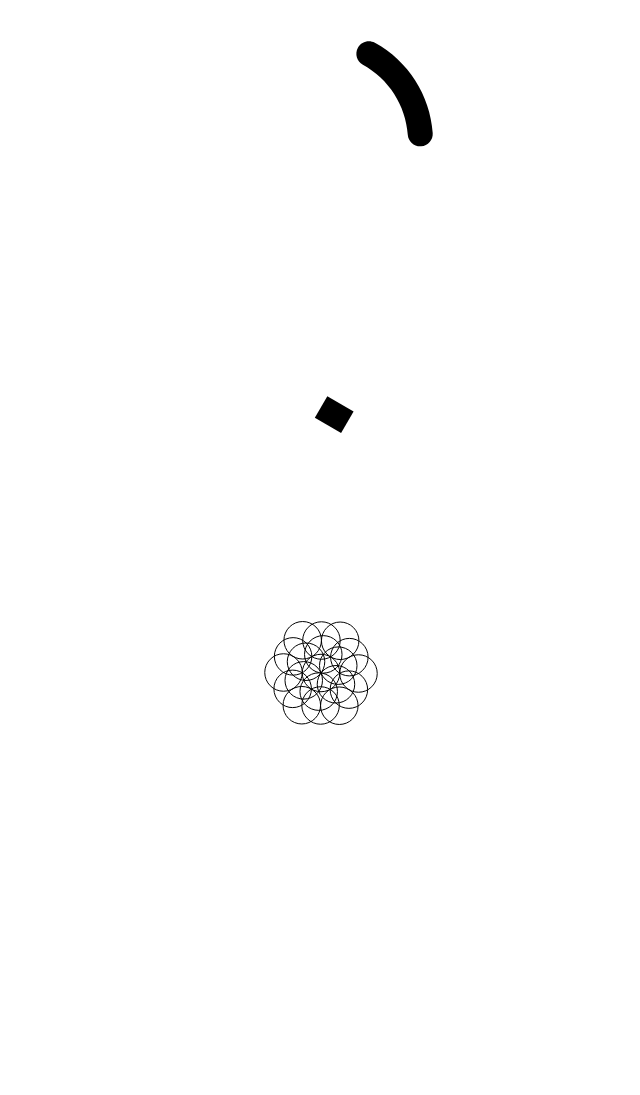
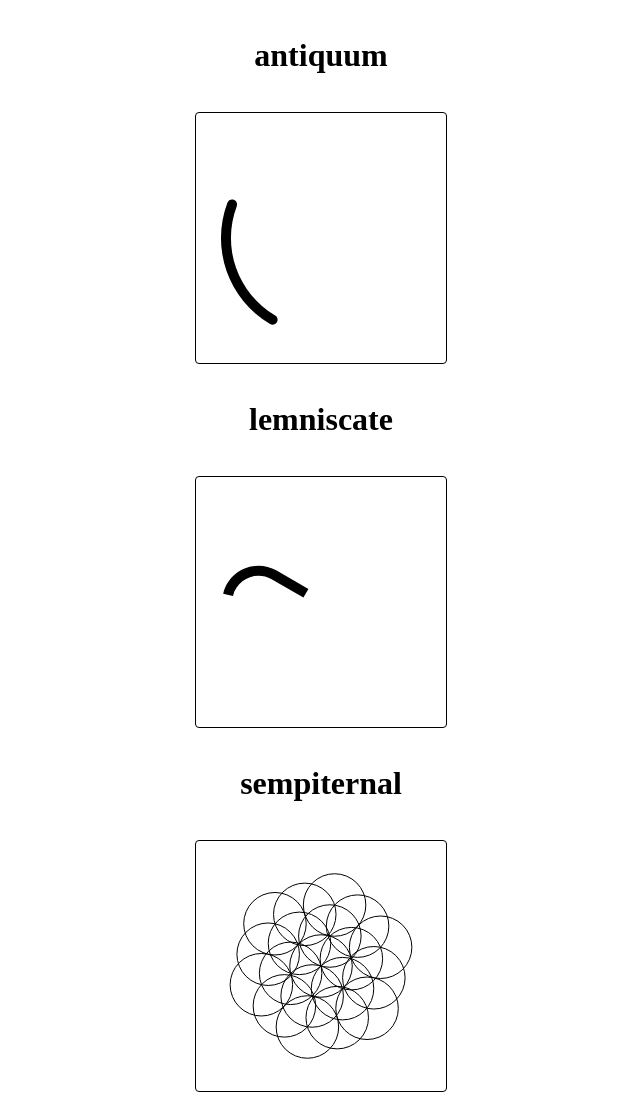
Before and after one commit to era-epoch/animautomata, a website built with Vite: page examples/basic/basic.html in a window 1280 px wide. Shown: the whole page, without its empty margins (319-959 px from the left). Before the commit the page ends 814 px from the top, so only its background shows below. Built offline with nearby package versions, Linux system fonts and the light colour scheme.

Commit message:
examples, readme changes

```diff
--- a/examples/basic/basic.css
+++ b/examples/basic/basic.css
@@ -18,4 +18,6 @@ body {
 canvas {
   width: fit-content;
   height: fit-content;
+  border: 1px solid black;
+  border-radius: 4px;
 }
--- a/examples/basic/basic.html
+++ b/examples/basic/basic.html
@@ -4,7 +4,7 @@
     <meta charset="UTF-8" />
     <link rel="icon" type="image/svg+xml" href="/vite.svg" />
     <meta name="viewport" content="width=device-width, initial-scale=1.0" />
-    <title>Basic Example</title>
+    <title>Basic Animautomata</title>
     <link rel="stylesheet" href="./basic.css" />
   </head>
 
@@ -12,9 +12,12 @@
     <script type="module" src="/src/index.ts"></script>
     <script defer type="module" src="/examples/basic/basic.ts"></script>
     <div class="animations">
-      <canvas width="150" height="150" id="antiquum-canvas"></canvas>
-      <canvas width="150" height="150" id="lemniscate-canvas"></canvas>
-      <canvas width="150" height="150" id="sempiternal-canvas"></canvas>
+      <h1>antiquum</h1>
+      <canvas width="250" height="250" id="antiquum-canvas"></canvas>
+      <h1>lemniscate</h1>
+      <canvas width="250" height="250" id="lemniscate-canvas"></canvas>
+      <h1>sempiternal</h1>
+      <canvas width="250" height="250" id="sempiternal-canvas"></canvas>
     </div>
   </body>
 </html>
--- a/examples/basic/basic.ts
+++ b/examples/basic/basic.ts
@@ -1,24 +1,7 @@
 import { Antiquum, Lemniscate, Sempiternal } from "../../src";
 
-const antiquum = new Antiquum("antiquum-canvas", {
-  canvasHeight: 250,
-  canvasWidth: 250,
-  arcWidth: 25,
-});
+const antiquum = new Antiquum("antiquum-canvas");
 
-antiquum.play();
+const lemniscate = new Lemniscate("lemniscate-canvas");
 
-const lemniscate = new Lemniscate("lemniscate-canvas", {
-  canvasHeight: 250,
-  canvasWidth: 250,
-  arcWidth: 25,
-});
-
-lemniscate.play();
-
-const sempiternal = new Sempiternal("sempiternal-canvas", {
-  canvasHeight: 250,
-  canvasWidth: 250,
-});
-
-sempiternal.play();
+const sempiternal = new Sempiternal("sempiternal-canvas");
--- a/package.json
+++ b/package.json
@@ -32,7 +32,6 @@
   "homepage": "https://github.com/era-epoch/animautomata#readme",
   "devDependencies": {
     "@types/jest": "^29.5.13",
-    "esbuild": "^0.24.0",
     "jest": "^29.7.0",
     "ts-jest": "^29.2.5",
     "typescript": "^5.6.2",
--- a/src/animautomaton.ts
+++ b/src/animautomaton.ts
@@ -269,6 +269,13 @@ export abstract class Animautomaton {
   }
 
   // #region Methods
+
+  /**
+   * This function is called at the end of all child class constructors.
+   */
+  postConstructor = () => {
+    if (!this.paused) requestAnimationFrame(this.animate);
+  };
 
   /**
    * Sets one or more configurable properties of this Animautomaton.
--- a/src/antiquum/antiquum.ts
+++ b/src/antiquum/antiquum.ts
@@ -162,7 +162,7 @@ export class Antiquum extends Animautomaton {
    */
   tailCap: Linecap | null;
 
-  // #region Constructor
+  // #region Methods
 
   /**
    * Creates a new Antiquum animautomaton.
@@ -175,14 +175,19 @@ export class Antiquum extends Animautomaton {
     super(canvasId);
 
     // Set default configuration
-    const canvasMin = Math.min(this.canvas.width, this.canvas.height);
     this.arcs = 1;
     this.arcWidth = 10;
     this.arcWidthDelta = 0.02;
     this.arcAnchor = "centre";
     this.tailDelay = 0.25;
     this.arcDelay = 0.1;
-    this.radius = Math.floor(canvasMin * 0.75);
+    const canvasMin = Math.min(
+      this.canvas.width,
+      this.canvas.height,
+      ops?.canvasHeight ?? Infinity,
+      ops?.canvasWidth ?? Infinity
+    );
+    this.radius = Math.floor(canvasMin * 0.4);
     this.radiusDelta = 0;
     this.rotations = 1;
     this.innerBorder = null;
@@ -194,9 +199,9 @@ export class Antiquum extends Animautomaton {
 
     // Set initial configuration
     if (ops) this.setConfig(ops);
+
+    this.postConstructor();
   }
-
-  // #region Methods
 
   // Capture the parent version of overridden methods
   parentDraw = this.draw;
--- a/src/lemniscate/lemniscate.ts
+++ b/src/lemniscate/lemniscate.ts
@@ -129,7 +129,7 @@ export class Lemniscate extends Animautomaton {
    */
   arcWidthDelta: number;
 
-  // #region Constructor
+  // #region Methods
 
   /**
    * Creates a new Lemniscate animautomaton.
@@ -161,9 +161,9 @@ export class Lemniscate extends Animautomaton {
 
     // Set initial configuration
     if (ops) this.setConfig(ops);
+
+    this.postConstructor();
   }
-
-  // #region Methods
 
   // Capture the parent version of overridden methods
   parentDraw = this.draw;
--- a/src/sempiternal/sempiternal.ts
+++ b/src/sempiternal/sempiternal.ts
@@ -75,7 +75,7 @@ export class Sempiternal extends Animautomaton {
    */
   radiusPulse: HexPulse;
 
-  // #region Constructor
+  // #region Methods
 
   /**
    * Creates a new Sempiternal animautomaton.
@@ -105,9 +105,9 @@ export class Sempiternal extends Animautomaton {
 
     // Set initial configuration
     if (ops) this.setConfig(ops);
+
+    this.postConstructor();
   }
-
-  // #region Methods
 
   // Capture the parent version of overridden methods
   parentDraw = this.draw;
```
Also changed, not shown: README.md, dist/animautomata.min.js (deleted), 1 other file.
